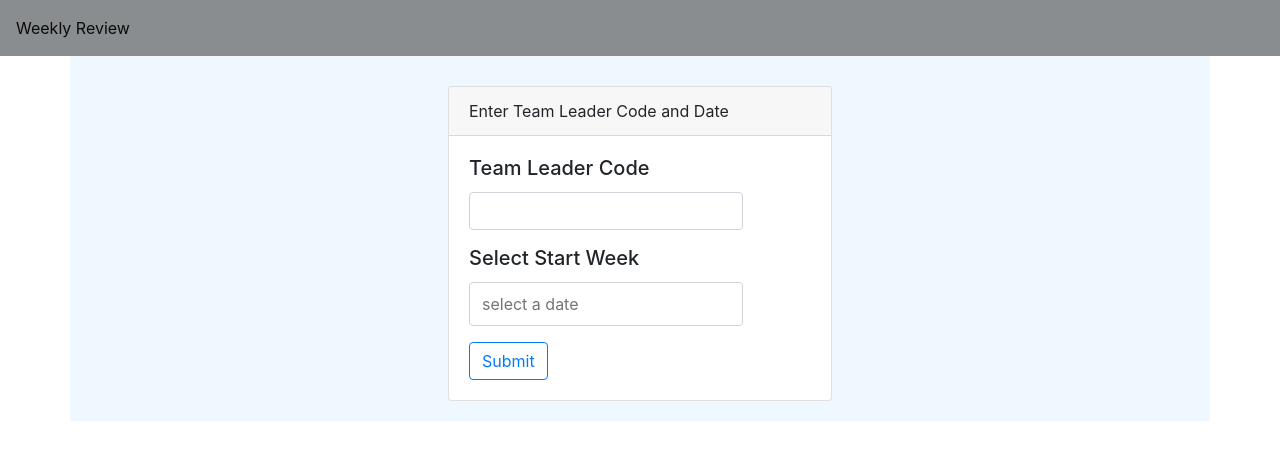
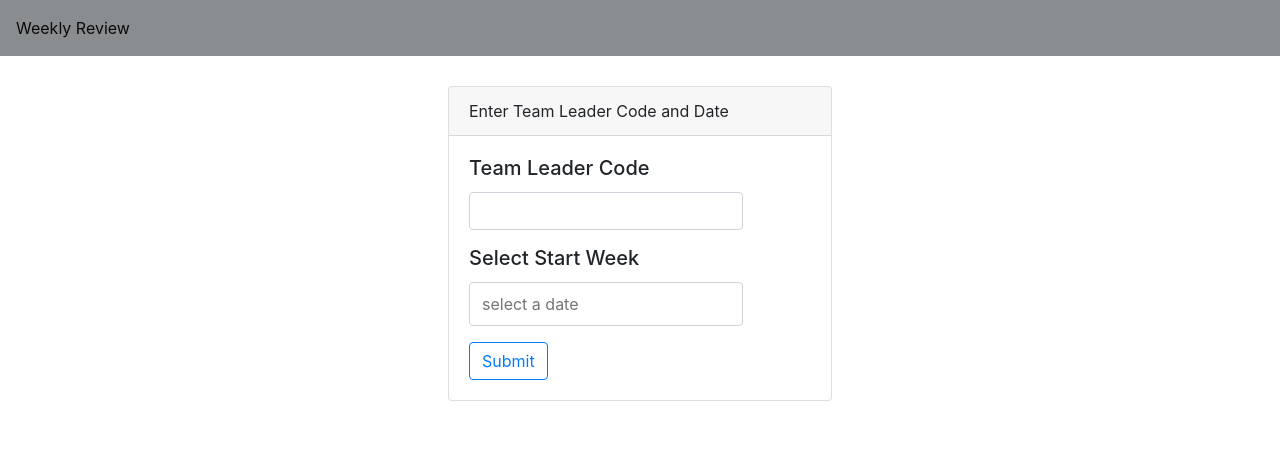
Before and after one commit to Xasiri/weeklyProgressReview, a React (Create React App) app: page / in a window 1280 px wide. Shown: the top 460 px of the page. Built offline with nearby package versions, Linux system fonts and the light colour scheme.

Commit message:
After submiision Button color

```diff
--- a/src/components/pages/largeView/Carosoul/carouselSlick.css
+++ b/src/components/pages/largeView/Carosoul/carouselSlick.css
@@ -2,7 +2,6 @@
   margin: 0 auto;
   padding: 30px 50px 20px 50px;
   width: 1200px;
-  background-color: aliceblue;
 }
 .slick-next:before,
 .slick-prev:before {
```
